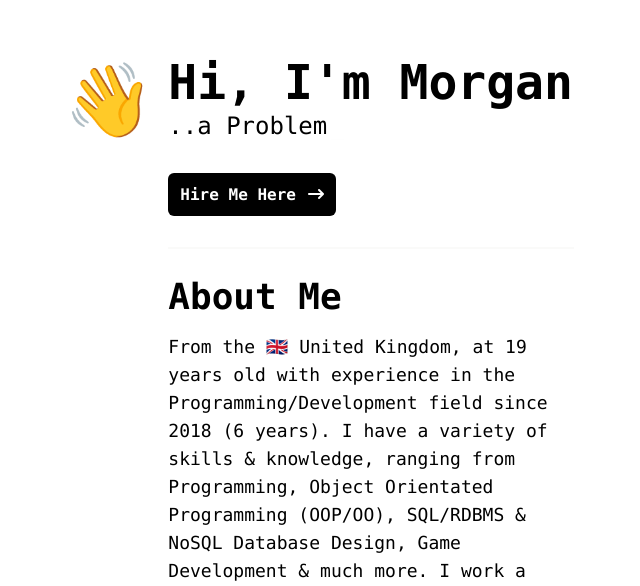
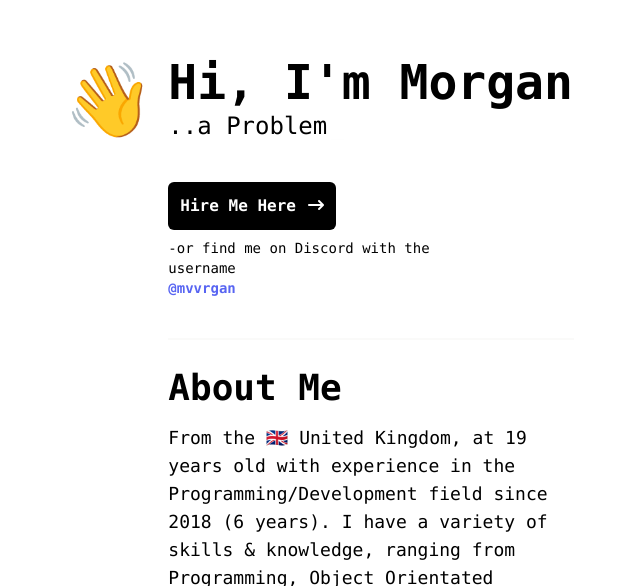
Before and after one commit to mvvrgan/mvvrgan-reactjs, a Next.js app: page / in a window 1280 px wide. Shown: the part 214-800 px from the top of the page, without its empty margins (269-909 px from the left). Built offline with nearby package versions, Linux system fonts and the light colour scheme.

Commit message:
Update index.tsx

```diff
--- a/src/pages/index.tsx
+++ b/src/pages/index.tsx
@@ -39,10 +39,13 @@ export default function Home() {
                         </div>
                     </div>
 
-                    <a className='flexplace-items-center justify-center p-3 bg-black text-white font-mono font-bold rounded-md hover:shadow-lg transition-all duration-300 select-none' href='https://discord.com/users/319877228936691713'>
-                        Hire Me Here
-                        <i className="ml-3 fa-solid fa-arrow-right-long"></i>
-                    </a>
+                    <div className='grid font-mono w-2/3 text-sm'>
+                        <a className='flexplace-items-center mb-2 w-fit text-base justify-center p-3 bg-black text-white font-mono font-bold rounded-md hover:shadow-lg transition-all duration-300 select-none' href='https://discord.com/users/319877228936691713'>
+                            Hire Me Here
+                            <i className="ml-3 fa-solid fa-arrow-right-long"></i>
+                        </a>
+                        -or find me on Discord with the username <p className='font-bold text-[#5865F2]'>@mvvrgan</p>
+                    </div>
 
                     {/* About Me */}
                     <div className="mt-10 border-t-2 border-stone-50 pt-7">
```
